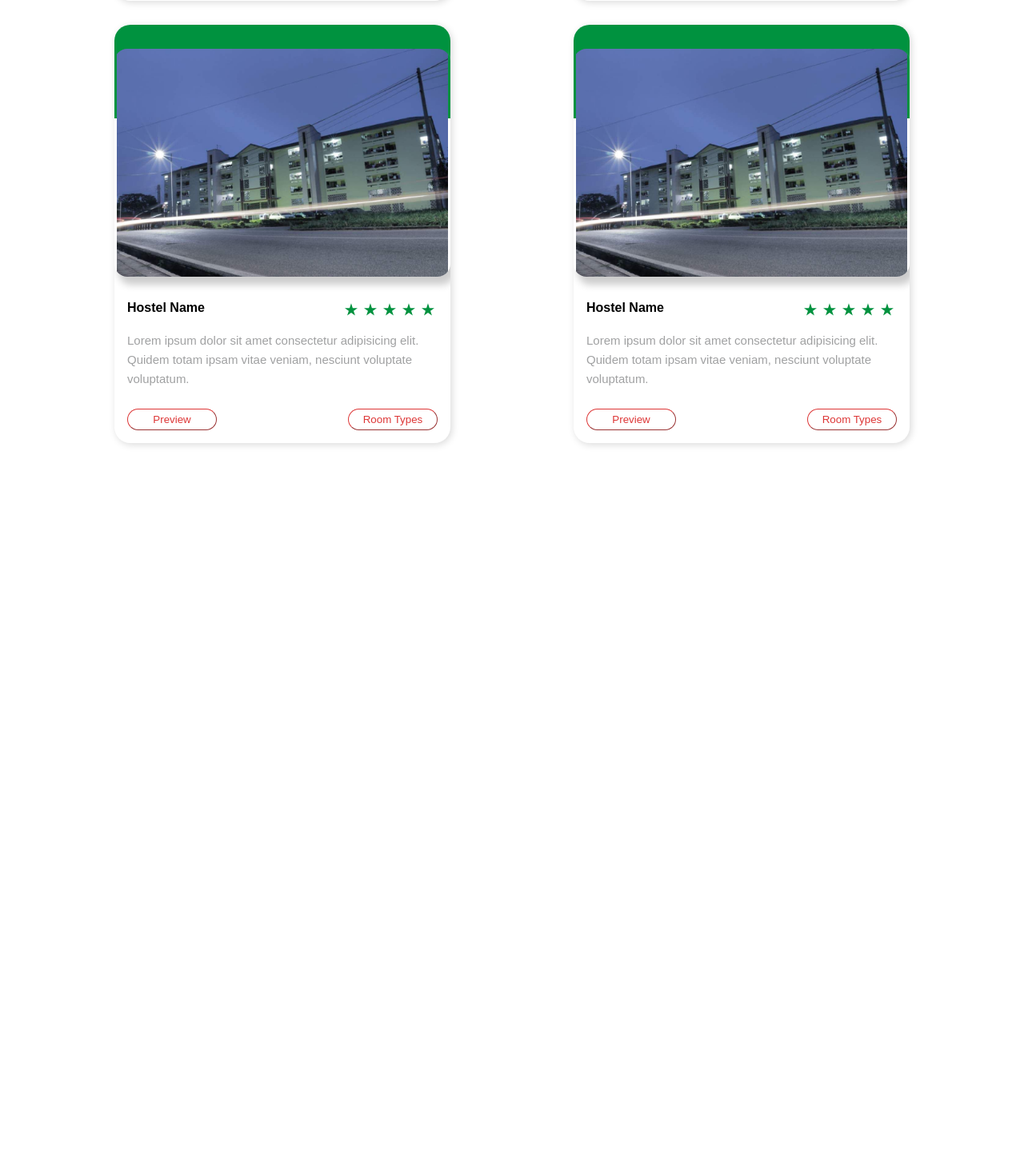
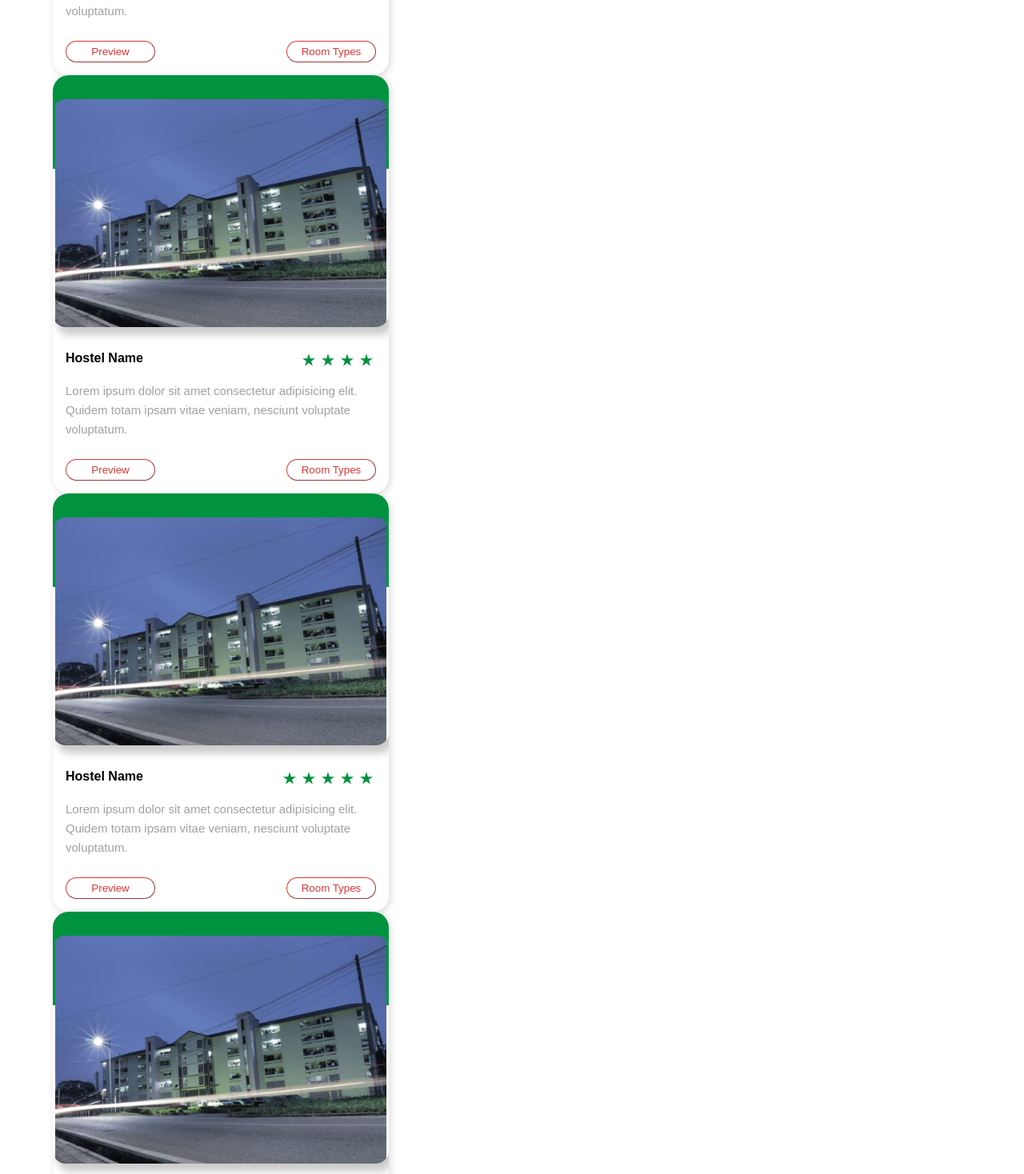
Before and after one commit to Obitrim/Project-SSS, a React (Create React App) app in the folder client/: page /app/hostels in a window 1280 px wide. Shown: the part 642-2110 px from the top of the page at 80% size. Before the commit the page ends 1236 px from the top, so only its background shows below. Built offline with nearby package versions, Linux system fonts and the light colour scheme.

Commit message:
removed HostelFinder__Rows elements

```diff
--- a/client/src/views/ProtectedPages/Hostels/index.js
+++ b/client/src/views/ProtectedPages/Hostels/index.js
@@ -5,10 +5,10 @@ import HostelCard from "../../../components/HostelCard";
 
 const Index = (props) => {
   return (
-    <div className="HostelFinder">
+    <div className="HostelFinder V-whitespace">
       <Container>
+        <h1 className="ViewHeading">Hostels</h1>
         <div className="HostelFinder__Main">
-          <div className="HostelFinder__row">
             <HostelCard
               img={"/images/hostel_img.jpg"}
               hostel_name={"Hostel Name"}
@@ -17,7 +17,14 @@ const Index = (props) => {
               }
               hostel_rating={5}
             />
-
+            <HostelCard
+              img={"/images/hostel_img.jpg"}
+              hostel_name={"Hostel Name"}
+              hostel_desc={
+                "Lorem ipsum dolor sit amet consectetur adipisicing elit. Quidem totam ipsam vitae veniam, nesciunt voluptate voluptatum."
+              }
+              hostel_rating={4}
+            />
             <HostelCard
               img={"/images/hostel_img.jpg"}
               hostel_name={"Hostel Name"}
@@ -26,9 +33,14 @@ const Index = (props) => {
               }
               hostel_rating={5}
             />
-          </div>
-
-          <div className="HostelFinder__row">
+            <HostelCard
+              img={"/images/hostel_img.jpg"}
+              hostel_name={"Hostel Name"}
+              hostel_desc={
+                "Lorem ipsum dolor sit amet consectetur adipisicing elit. Quidem totam ipsam vitae veniam, nesciunt voluptate voluptatum."
+              }
+              hostel_rating={2}
+            />
             <HostelCard
               img={"/images/hostel_img.jpg"}
               hostel_name={"Hostel Name"}
@@ -37,7 +49,6 @@ const Index = (props) => {
               }
               hostel_rating={5}
             />
-
             <HostelCard
               img={"/images/hostel_img.jpg"}
               hostel_name={"Hostel Name"}
@@ -46,7 +57,22 @@ const Index = (props) => {
               }
               hostel_rating={5}
             />
-          </div>
+            <HostelCard
+              img={"/images/hostel_img.jpg"}
+              hostel_name={"Hostel Name"}
+              hostel_desc={
+                "Lorem ipsum dolor sit amet consectetur adipisicing elit. Quidem totam ipsam vitae veniam, nesciunt voluptate voluptatum."
+              }
+              hostel_rating={3}
+            />
+            <HostelCard
+              img={"/images/hostel_img.jpg"}
+              hostel_name={"Hostel Name"}
+              hostel_desc={
+                "Lorem ipsum dolor sit amet consectetur adipisicing elit. Quidem totam ipsam vitae veniam, nesciunt voluptate voluptatum."
+              }
+              hostel_rating={5}
+            />
         </div>
       </Container>
     </div>
```
